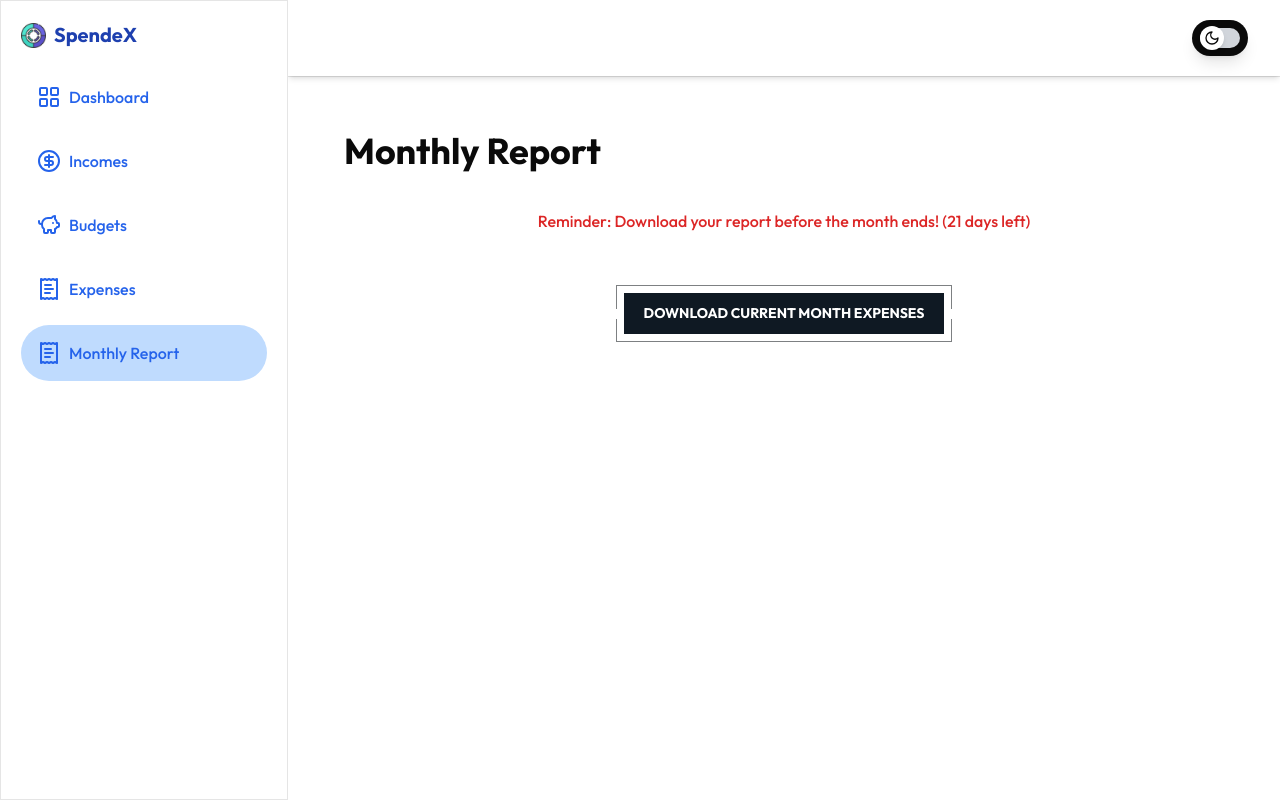
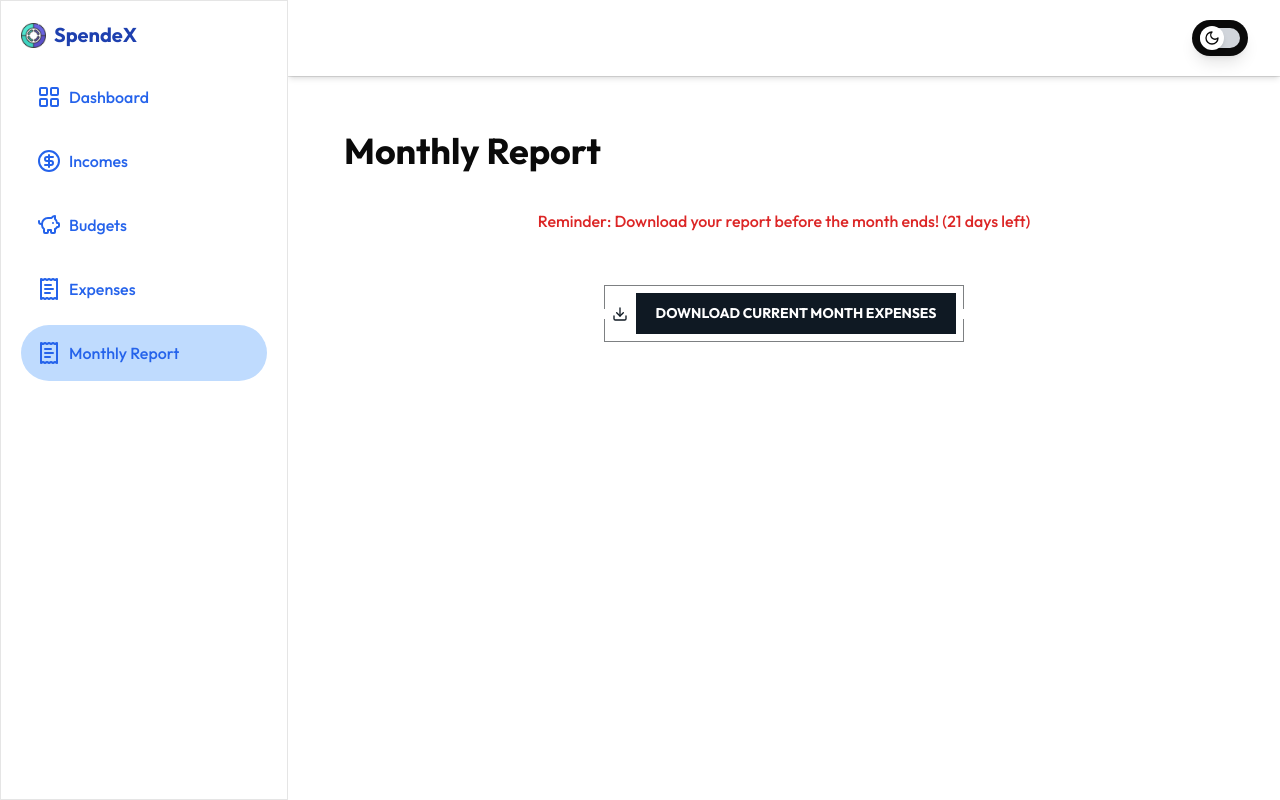
Before and after one commit to Sathishbhupa/SpendeX, a Next.js app: page /dashboard/reports in a window 1280 px wide. Built offline with nearby package versions, Linux system fonts and the light colour scheme; no server answers.

Commit message:
Add files via upload

```diff
--- a/src/app/(routes)/dashboard/expenses/_components/DownloadExpensesButton.jsx
+++ b/src/app/(routes)/dashboard/expenses/_components/DownloadExpensesButton.jsx
@@ -1,5 +1,6 @@
 import React, { useEffect, useState } from "react";
 import { toast } from "sonner";
+import { Download } from "lucide-react";
 
 const DownloadExpensesButton = ({ expensesList }) => {
   const [daysLeft, setDaysLeft] = useState(null);
@@ -59,7 +60,8 @@ const DownloadExpensesButton = ({ expensesList }) => {
         </p>
       )}
 
-      <button onClick={downloadCurrentMonthExpenses} className="button mt-10">
+      <button onClick={downloadCurrentMonthExpenses} className="button mt-10 flex gap-2 items-center">
+      <Download className="w-4  " />
           <span className="button_lg">
               <span className="button_sl"></span>
               <span className="button_text">Download Current Month Expenses</span>
```
